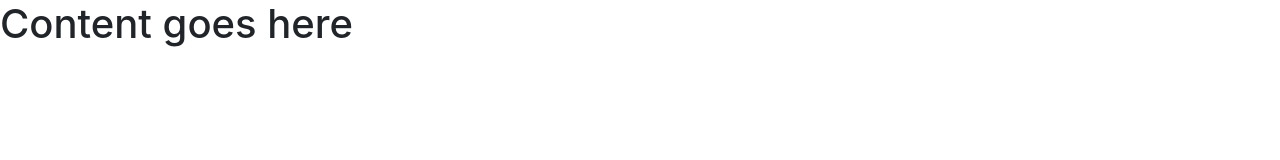
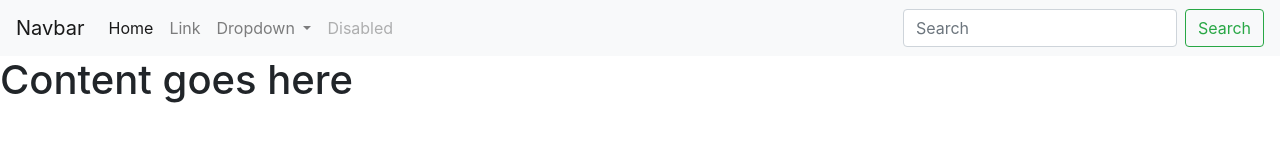
Before and after one commit to GeorgeRPu/CEN3031-Software-Engineering-SportCards3, a website: page client/index.html in a window 1280 px wide. Drawn offline with nearby package versions, Linux system fonts and the light colour scheme; files that its build step writes are made by us from their sources.

Commit message:
added nav bar

```diff
--- a/client/index.html
+++ b/client/index.html
@@ -1,5 +1,6 @@
 <!DOCTYPE html>
 <html>
+
 <head>
     <meta charset="UTF-8">
     <title>Sports Cards</title>
@@ -8,8 +9,49 @@
 </head>
 
 <body>
+    <nav class="navbar navbar-expand-lg navbar-light bg-light">
+        <a class="navbar-brand" href="#">Navbar</a>
+        <button class="navbar-toggler" type="button" data-toggle="collapse" data-target="#navbarSupportedContent" aria-controls="navbarSupportedContent" aria-expanded="false" aria-label="Toggle navigation">
+            <span class="navbar-toggler-icon"></span>
+        </button>
 
+
+        <div class="collapse navbar-collapse" id="navbarSupportedContent">
+            <ul class="navbar-nav mr-auto">
+                <li class="nav-item active">
+                    <a class="nav-link" href="#">Home <span class="sr-only">(current)</span></a>
+                </li>
+                <li class="nav-item">
+                    <a class="nav-link" href="#">Link</a>
+                </li>
+                <li class="nav-item dropdown">
+                    <a class="nav-link dropdown-toggle" href="#" id="navbarDropdown" role="button" data-toggle="dropdown" aria-haspopup="true" aria-expanded="false">
+                        Dropdown
+                    </a>
+                    <div class="dropdown-menu" aria-labelledby="navbarDropdown">
+                        <a class="dropdown-item" href="#">Action</a>
+                        <a class="dropdown-item" href="#">Another action</a>
+                        <div class="dropdown-divider"></div>
+                        <a class="dropdown-item" href="#">Something else here</a>
+                    </div>
+                </li>
+                <li class="nav-item">
+                    <a class="nav-link disabled" href="#">Disabled</a>
+                </li>
+            </ul>
+            <form class="form-inline my-2 my-lg-0">
+                <input class="form-control mr-sm-2" type="search" placeholder="Search" aria-label="Search">
+                <button class="btn btn-outline-success my-2 my-sm-0" type="submit">Search</button>
+            </form>
+        </div>
+    </nav>
+
+
+
+
+    <div>
         <h1>Content goes here</h1>
+    </div>
 
 
 
@@ -20,4 +62,5 @@
     <script src="https://stackpath.bootstrapcdn.com/bootstrap/4.2.1/js/bootstrap.min.js" integrity="sha384-B0UglyR+jN6CkvvICOB2joaf5I4l3gm9GU6Hc1og6Ls7i6U/mkkaduKaBhlAXv9k" crossorigin="anonymous"></script>
     <script src="https://code.angularjs.org/1.7.7/angular.js"></script>
 </body>
+
 </html>
```
Lines whose indentation alone changed are shown as unchanged.
